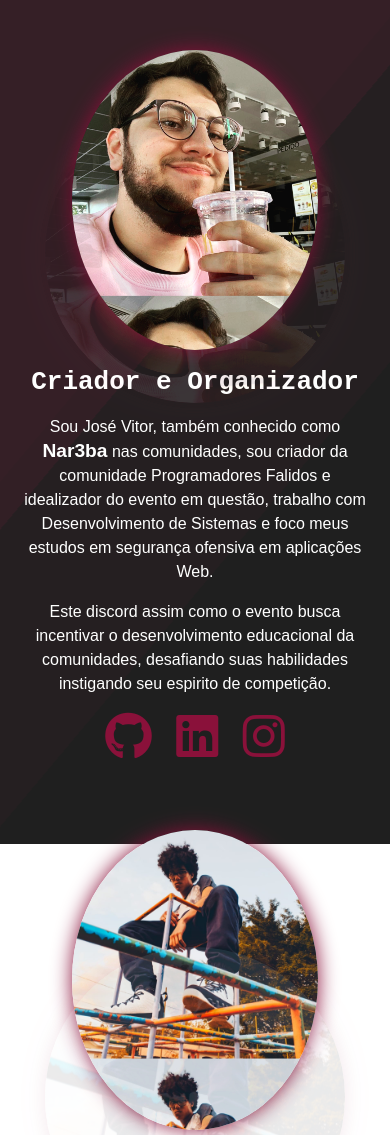
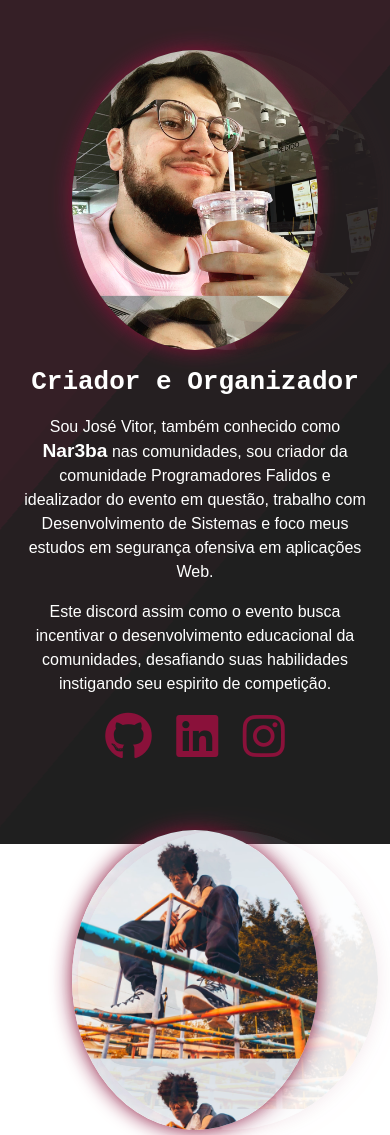
Before and after one commit to Vitorpignataro/Discord_Event, a plain HTML site: page organizadoresteste.html in a window 390 px wide. Shown: the top 1135 px of the page. Drawn offline with Linux system fonts and the light colour scheme.

Commit message:
FEAT: Ajustes no glitch da imagem

```diff
--- a/style/styleteste.css
+++ b/style/styleteste.css
@@ -260,14 +260,11 @@ strong{
 .photo-org:before{
   content: '';
   position: absolute;
-  top: 30%;
-  left: 50%;
-  margin-right: -50%;
-  transform: translate(-50%, -50%);
-  margin: auto;
+  left: 39.5%;
+  /* margin: auto; */
   width: 300px;
   height: 300px;
-  background: url(../img/foto-jose.jpg);
+  background: url(../img/foto-jose.jpg) center center no-repeat;
   opacity: .1;
   border-radius: 50%;
   box-shadow: 0px 0px 20px var(--color-pink);
@@ -278,14 +275,10 @@ strong{
 .photo-org-2:before{
   content: '';
   position: absolute;
-  top: 130%;
-  left: 50%;
-  margin-right: -50%;
-  transform: translate(-50%, -50%);
-  margin: auto;
+  left: 39.5%;
   width: 300px;
   height: 300px;
-  background: url(../img/foto-murilo.jpg);
+  background: url(../img/foto-murilo.jpg) ;
   opacity: .1;
   border-radius: 50%;
   box-shadow: 0px 0px 20px var(--color-pink);
@@ -597,6 +590,22 @@ h1 {
 
 /* Responsividade */
 
+
+@media screen and (max-width: 1275px) {
+
+
+  .photo-org:before{
+    left: 38%;
+  }
+
+  .photo-org-2:before{
+    left: 38%;
+  }
+
+
+}
+
+
 @media screen and (max-width: 1115px) {
 
   h2{
@@ -631,6 +640,16 @@ h1 {
     background-position: 0% 100%;
     box-shadow: 0px 0px 20px var(--color-pink);
   }
+
+
+  .photo-org:before{
+    left: 35%;
+  }
+
+  .photo-org-2:before{
+    left: 35%;
+  }
+
 
 }
 
@@ -677,4 +696,12 @@ h1 {
     width: 70%;
   }
 
+  .photo-org:before{
+    left: 20%;
+  }
+
+  .photo-org-2:before{
+    left: 20%;
+  }
+
 }
```
Also changed, not shown: organizadores.html (+12 -1 lines).
